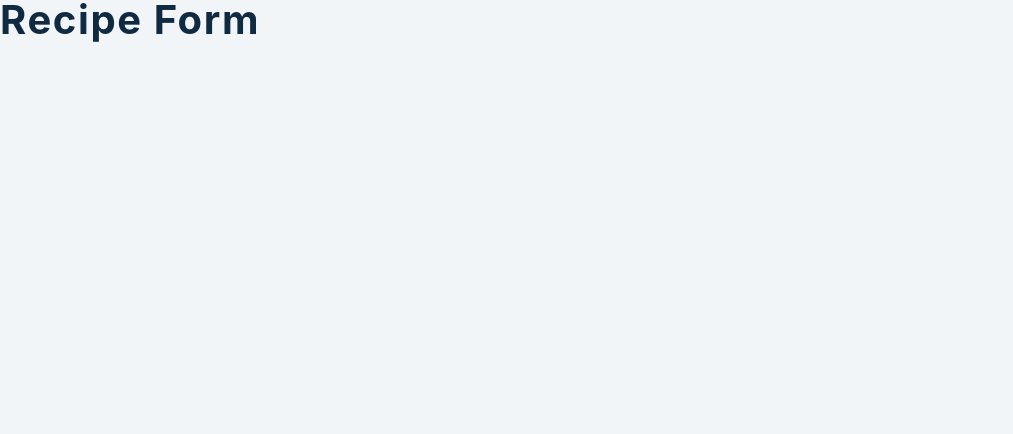
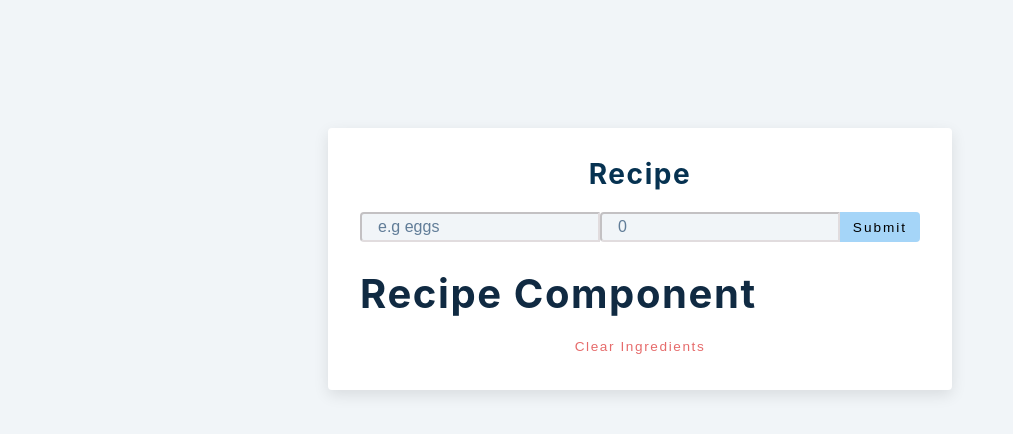
Before and after one commit to vshtishi/reusable-components-react, a React (Create React App) app in the folder recipe-form/: page / in a window 1280 px wide. Shown: the top 434 px of the page, without its empty margins (0-1013 px from the left). Built offline with nearby package versions, Linux system fonts and the light colour scheme.

Commit message:
Added Ingredient Form

```diff
--- a/recipe-form/src/App.js
+++ b/recipe-form/src/App.js
@@ -1,9 +1,49 @@
-import React, { useState, useEffect } from 'react'
-import Recipe from './Recipe'
-import Alert from './Alert'
+import React, { useState, useEffect } from "react";
+import Recipe from "./Recipe";
+import Alert from "./Alert";
 
 function App() {
-  return <h2>Recipe Form</h2>
+  const [name, setName] = useState("");
+  const [quantity, setQuantity] = useState(0);
+
+  const [list, setList] = useState([]);
+  const [isEditing, setIsEditing] = useState(false);
+  const [editID, setEditID] = useState(null);
+  const [alert, setAlert] = useState({ show: false, msg: "", type: "" });
+  const handleSubmit = (e) => {
+    e.preventDefault();
+  };
+  return (
+    <section className="section-center">
+      <form className="recipe-form" onSubmit={handleSubmit}>
+        {alert.show && <Alert />}
+        <h3>Recipe</h3>
+        <div className="form-control">
+          <input
+            type="text"
+            className="recipe"
+            placeholder="e.g eggs"
+            value={name}
+            onChange={(e) => setName(e.target.value)}
+          />
+          <input
+            type="number"
+            className="recipe"
+            placeholder="e.g 1"
+            value={quantity}
+            onChange={(e) => setQuantity(e.target.value)}
+          />
+          <button type="submit" className="submit-btn">
+            {isEditing ? "edit" : "submit"}
+          </button>
+        </div>
+      </form>
+      <div className="recipe-container">
+        <Recipe />
+        <button className="clear-btn">clear ingredients</button>
+      </div>
+    </section>
+  );
 }
 
-export default App
+export default App;
--- a/recipe-form/src/index.css
+++ b/recipe-form/src/index.css
@@ -145,7 +145,7 @@ p {
 .section-center {
   width: 90vw;
   margin: 0 auto;
-  max-width: 35rem;
+  max-width: 39rem;
   margin-top: 8rem;
 }
 @media screen and (min-width: 992px) {
@@ -196,6 +196,8 @@ main {
 .form-control {
   display: flex;
   justify-content: center;
+
+
 }
 .recipe {
   padding: 0.25rem;
@@ -203,7 +205,7 @@ main {
   background: var(--clr-grey-10);
   border-top-left-radius: var(--radius);
   border-bottom-left-radius: var(--radius);
-  border-color: transparent;
+  border-color: rgba(194, 174, 174, 0.349);
   font-size: 1rem;
   flex: 1 0 auto;
   color: var(--clr-grey-5);
@@ -300,3 +302,9 @@ main {
 .clear-btn:hover {
   color: var(--clr-red-dark);
 }
+
+input[type=text]{
+
+  display: inline-block;
+
+}
```
